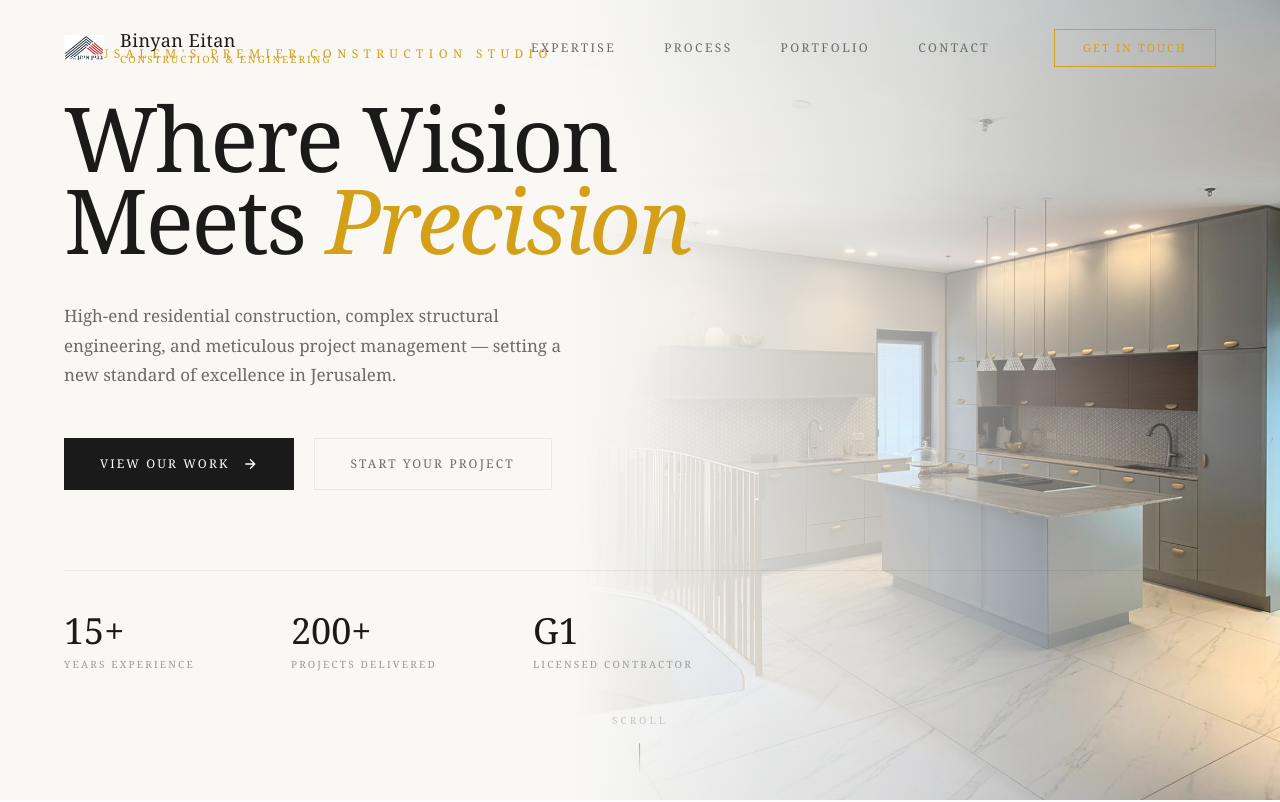
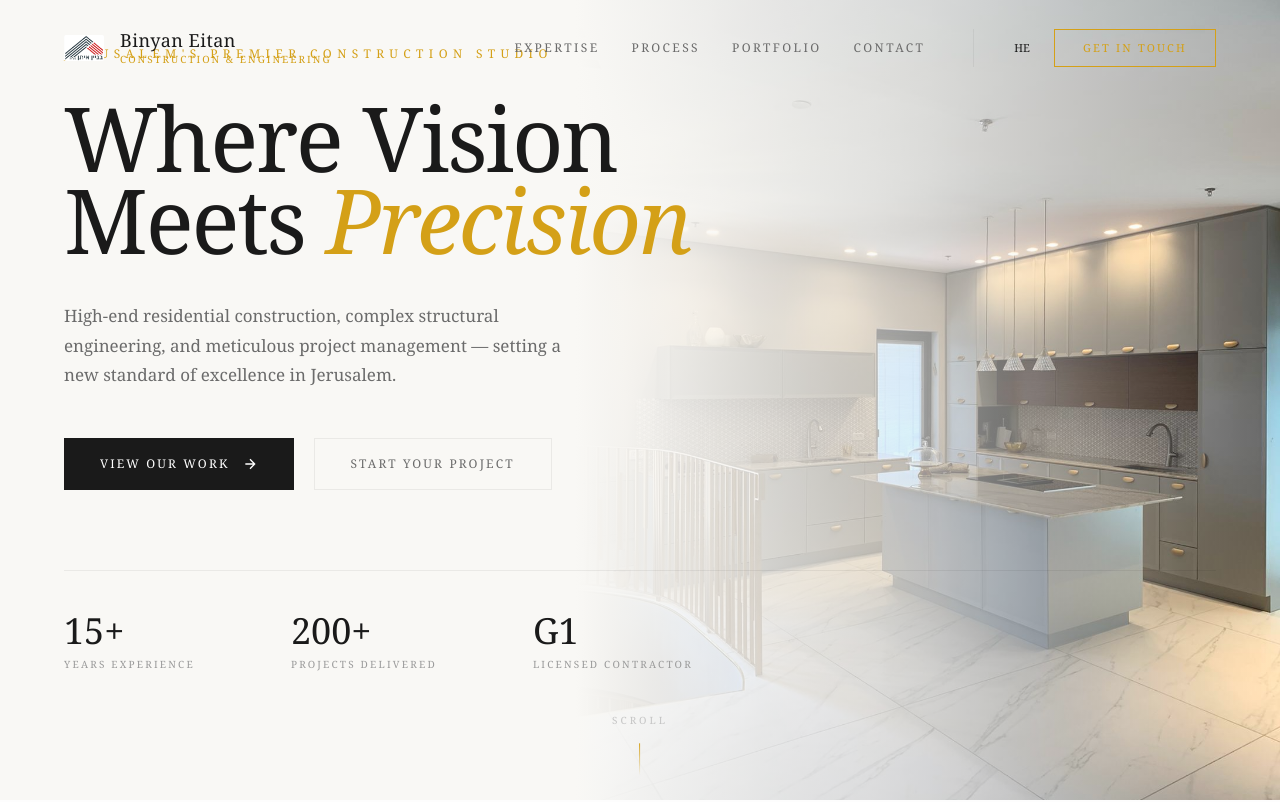
Before and after one commit to chananby/binyan-eitan-site, a Next.js app: page / in a window 1280 px wide. Shown: the top 802 px of the page. Built offline with nearby package versions, Linux system fonts and the light colour scheme; a web font is replaced by a local one.

Commit message:
Update page.tsx

```diff
--- a/src/app/page.tsx
+++ b/src/app/page.tsx
@@ -239,7 +239,6 @@ function Lightbox({ project, onClose }: { project: (typeof PROJECTS)[0]; onClose
 /* ─────────────────────────────────────────────
    NAVBAR
    ───────────────────────────────────────────── */
-
 function Navbar() {
   const [scrolled, setScrolled] = useState(false);
   const [menuOpen, setMenuOpen] = useState(false);
@@ -268,13 +267,21 @@ function Navbar() {
           </div>
         </a>
 
-        <div className="hidden md:flex items-center gap-12">
+        {/* Desktop Menu */}
+        <div className="hidden md:flex items-center gap-8">
           {links.map((l) => (
             <a key={l.href} href={l.href} className="text-[12px] tracking-[0.2em] uppercase transition-colors duration-300" style={{ color: C.textMuted }} onMouseEnter={(e) => (e.currentTarget.style.color = C.amber)} onMouseLeave={(e) => (e.currentTarget.style.color = C.textMuted)}>{l.label}</a>
           ))}
-          <a href="#contact" className="ml-4 px-7 py-2.5 text-[11px] tracking-[0.2em] uppercase transition-all duration-300" style={{ border: `1px solid ${C.amber}`, color: C.amber }} onMouseEnter={(e) => { e.currentTarget.style.backgroundColor = C.amber; e.currentTarget.style.color = "#fff"; }} onMouseLeave={(e) => { e.currentTarget.style.backgroundColor = "transparent"; e.currentTarget.style.color = C.amber; }}>Get in Touch</a>
+
+          <div className="flex items-center gap-4 ml-4 pl-8 border-l border-black/5">
+            {/* כפתור שפה */}
+            <a href="/he" className="text-[11px] font-medium px-2 py-1 hover:text-[#c5a35d] transition-colors" style={{ color: C.text }}>HE</a>
+
+            <a href="#contact" className="px-7 py-2.5 text-[11px] tracking-[0.2em] uppercase transition-all duration-300" style={{ border: `1px solid ${C.amber}`, color: C.amber }} onMouseEnter={(e) => { e.currentTarget.style.backgroundColor = C.amber; e.currentTarget.style.color = "#fff"; }} onMouseLeave={(e) => { e.currentTarget.style.backgroundColor = "transparent"; e.currentTarget.style.color = C.amber; }}>Get in Touch</a>
+          </div>
         </div>
 
+        {/* Mobile Toggle */}
         <button onClick={() => setMenuOpen(!menuOpen)} className="md:hidden relative z-50 w-8 h-8 flex flex-col justify-center items-center gap-1.5" aria-label="Toggle menu">
           <span className="block w-6 h-px transition-all duration-300" style={{ backgroundColor: menuOpen ? "#fff" : C.text, transform: menuOpen ? "rotate(45deg) translateY(3.5px)" : "none" }} />
           <span className="block w-6 h-px transition-all duration-300" style={{ backgroundColor: menuOpen ? "#fff" : C.text, transform: menuOpen ? "rotate(-45deg) translateY(-3.5px)" : "none" }} />
@@ -289,6 +296,8 @@ function Navbar() {
                 {l.label}
               </motion.a>
             ))}
+            {/* שפה במובייל */}
+            <motion.a href="/he" initial={{ opacity: 0, y: 20 }} animate={{ opacity: 1, y: 0 }} transition={{ delay: 0.5 }} className="text-amber-400 text-sm tracking-widest mt-4 uppercase border border-amber-400/30 px-6 py-2">Hebrew Version</motion.a>
           </motion.div>
         )}
       </AnimatePresence>
```
